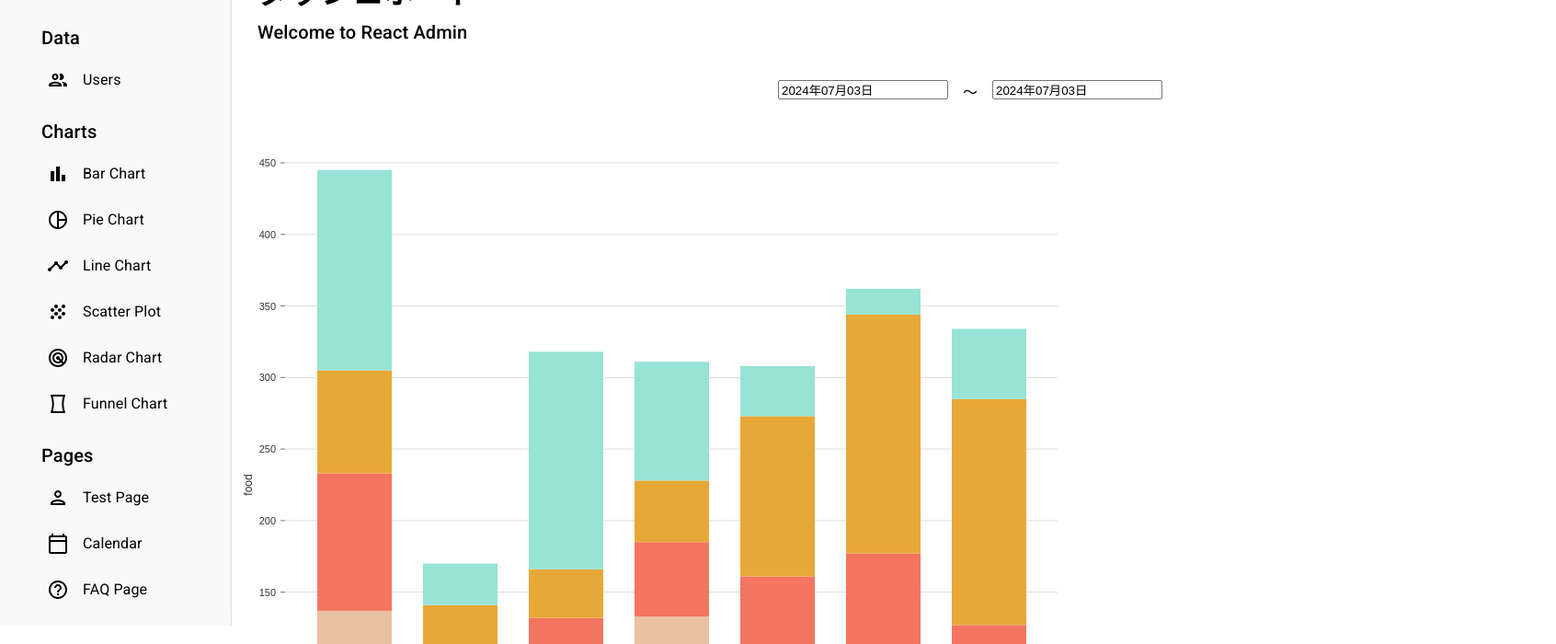
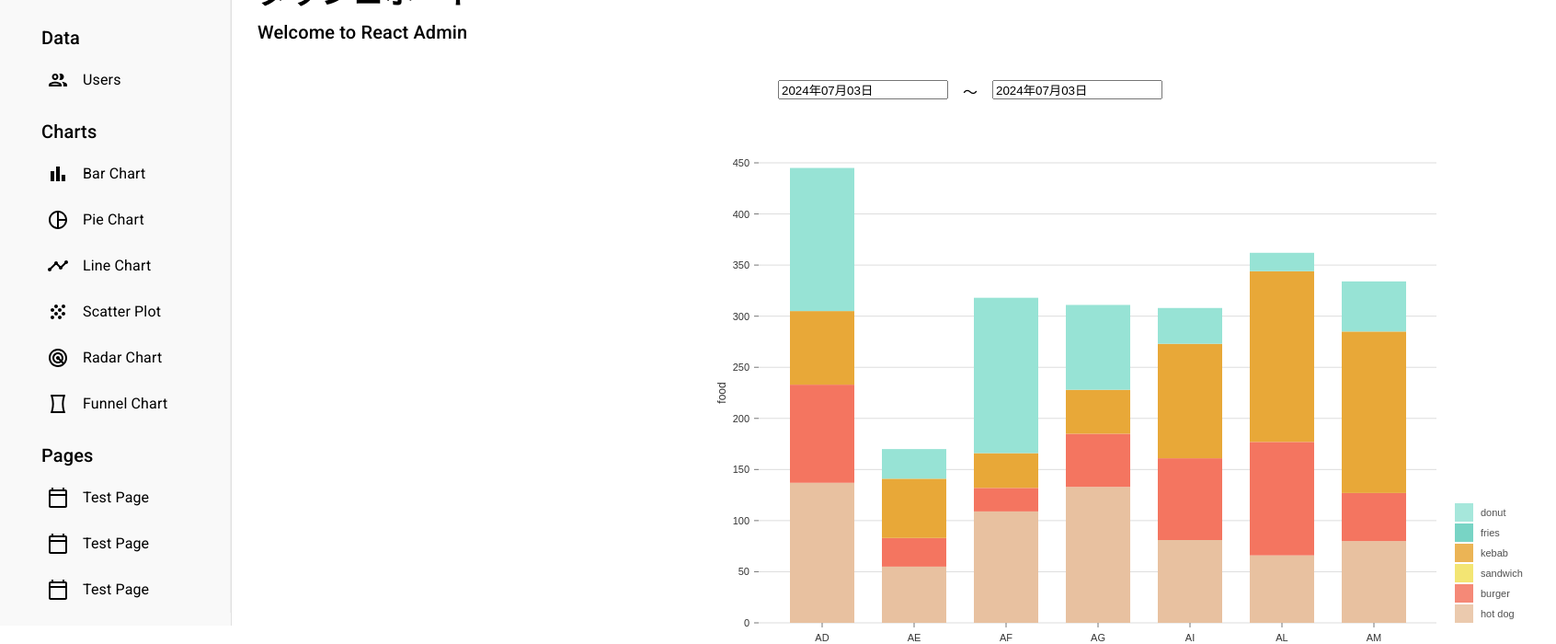
Before and after one commit to masakiwakabayashi/react_admin_panel_test, a React (Vite) app: page /bar in a window 1280 px wide. Shown: the part 120-820 px from the top of the page at 92% size, 1692 px wide, since content can reach past the window. Built offline with nearby package versions, Linux system fonts and the light colour scheme.

Commit message:
create diagram pages

```diff
--- a/src/App.jsx
+++ b/src/App.jsx
@@ -1,12 +1,12 @@
 import { Routes, Route } from "react-router-dom";
 import Dashboard from "./components/pages/Dashboard";
 import Users from "./components/pages/Users";
-import BarChart from "./components/organisms/diagrams/BarChart";
-import PieChart from "./components/organisms/diagrams/PieChart";
-import LineChart from "./components/organisms/diagrams/LineChart";
-import ScatterPlot from "./components/organisms/diagrams/ScatterPlot";
-import Radar from "./components/organisms/diagrams/Radar";
-import Funnel from "./components/organisms/diagrams/Funnel";
+import BarChartPage from "./components/pages/BarChartPage";
+import PieChartPage from "./components/pages/PieChartPage";
+import LineChartPage from "./components/pages/LineChartPage";
+import ScatterPlotPage from "./components/pages/ScatterPlotPage";
+import RadarChartPage from "./components/pages/RadarChartPage";
+import FunnelChartPage from "./components/pages/FunnelChartPage";
 import Topbar from "./components/molecules/Topbar";
 import Sidebar from "./components/molecules/Sidebar";
 
@@ -25,12 +25,12 @@ const App = () => (
       <Routes>
         <Route path="/" element={<Dashboard />} />
         <Route path="/users" element={<Users />} />
-        <Route path="/bar" element={<BarChart />} />
-        <Route path="/pie" element={<PieChart />} />
-        <Route path="/line" element={<LineChart />} />
-        <Route path="/scatter_plot" element={<ScatterPlot />} />
-        <Route path="/radar" element={<Radar />} />
-        <Route path="/funnel" element={<Funnel />} />
+        <Route path="/bar" element={<BarChartPage />} />
+        <Route path="/pie" element={<PieChartPage />} />
+        <Route path="/line" element={<LineChartPage />} />
+        <Route path="/scatter_plot" element={<ScatterPlotPage />} />
+        <Route path="/radar" element={<RadarChartPage />} />
+        <Route path="/funnel" element={<FunnelChartPage />} />
         <Route path="/test" element={<Test />} />
       </Routes>
     </main>
--- a/src/components/molecules/Sidebar.jsx
+++ b/src/components/molecules/Sidebar.jsx
@@ -167,21 +167,21 @@ const Sidebar = () => {
               <Item
                 title="Test Page"
                 to="/test"
-                icon={<PersonOutlinedIcon />}
-                selected={selected}
-                setSelected={setSelected}
-              />
-              <Item
-                title="Calendar"
-                to="/calendar"
                 icon={<CalendarTodayOutlinedIcon />}
                 selected={selected}
                 setSelected={setSelected}
               />
               <Item
-                title="FAQ Page"
-                to="/faq"
-                icon={<HelpOutlineOutlinedIcon />}
+                title="Test Page"
+                to="/test"
+                icon={<CalendarTodayOutlinedIcon />}
+                selected={selected}
+                setSelected={setSelected}
+              />
+              <Item
+                title="Test Page"
+                to="/test"
+                icon={<CalendarTodayOutlinedIcon />}
                 selected={selected}
                 setSelected={setSelected}
               />
--- a/src/components/pages/BarChartPage/index.jsx
+++ b/src/components/pages/BarChartPage/index.jsx
@@ -1,9 +1,24 @@
+import { Box } from "@mui/system";
+import BarChart from "../../organisms/diagrams/BarChart";
+import TestTable from "../../organisms/tables/Test";
 
 const BarChartPage = () => {
   return (
-    <div>
-      Enter
-    </div>
+    <Box
+      height="100%"
+    >
+      <Box
+        display="flex"
+        justifyContent="center"
+        maxHeight="600px"
+        height="100%"
+        width="90%"
+        margin="auto"
+      >
+        <BarChart />
+      </Box>
+      <TestTable />
+    </Box>
   );
 }
 
--- a/src/components/pages/FunnelChartPage/index.jsx
+++ b/src/components/pages/FunnelChartPage/index.jsx
@@ -1,9 +1,25 @@
+import { Box } from "@mui/system";
+import Funnel from "../../organisms/diagrams/Funnel";
+
+import TestTable from "../../organisms/tables/Test";
 
 const FunnelChartPage = () => {
   return (
-    <div>
-      Enter
-    </div>
+    <Box
+      height="100%"
+    >
+      <Box
+        display="flex"
+        justifyContent="center"
+        maxHeight="600px"
+        height="100%"
+        width="90%"
+        margin="auto"
+      >
+        <Funnel />
+      </Box>
+      <TestTable />
+    </Box>
   );
 }
 
--- a/src/components/pages/LineChartPage/index.jsx
+++ b/src/components/pages/LineChartPage/index.jsx
@@ -1,9 +1,24 @@
+import { Box } from "@mui/system";
+import LineChart from "../../organisms/diagrams/LineChart";
+import TestTable from "../../organisms/tables/Test";
 
 const LineChartPage = () => {
   return (
-    <div>
-      Enter
-    </div>
+    <Box
+      height="100%"
+    >
+      <Box
+        display="flex"
+        justifyContent="center"
+        maxHeight="600px"
+        height="100%"
+        width="90%"
+        margin="auto"
+      >
+        <LineChart />
+      </Box>
+      <TestTable />
+    </Box>
   );
 }
 
--- a/src/components/pages/PieChartPage/index.jsx
+++ b/src/components/pages/PieChartPage/index.jsx
@@ -1,9 +1,24 @@
+import { Box } from "@mui/system";
+import PieChart from "../../organisms/diagrams/PieChart";
+import TestTable from "../../organisms/tables/Test";
 
 const PieChartPage = () => {
   return (
-    <div>
-      Enter
-    </div>
+    <Box
+      height="100%"
+    >
+      <Box
+        display="flex"
+        justifyContent="center"
+        maxHeight="600px"
+        height="100%"
+        width="90%"
+        margin="auto"
+      >
+        <PieChart />
+      </Box>
+      <TestTable />
+    </Box>
   );
 }
 
--- a/src/components/pages/RadarChartPage/index.jsx
+++ b/src/components/pages/RadarChartPage/index.jsx
@@ -1,9 +1,24 @@
+import { Box } from "@mui/system";
+import Radar from "../../organisms/diagrams/Radar";
+import TestTable from "../../organisms/tables/Test";
 
 const RadarChartPage = () => {
   return (
-    <div>
-      Enter
-    </div>
+    <Box
+      height="100%"
+    >
+      <Box
+        display="flex"
+        justifyContent="center"
+        maxHeight="600px"
+        height="100%"
+        width="90%"
+        margin="auto"
+      >
+        <Radar />
+      </Box>
+      <TestTable />
+    </Box>
   );
 }
 
--- a/src/components/pages/ScatterPlotPage/index.jsx
+++ b/src/components/pages/ScatterPlotPage/index.jsx
@@ -1,9 +1,24 @@
+import { Box } from "@mui/system";
+import ScatterPlot from "../../organisms/diagrams/ScatterPlot";
+import TestTable from "../../organisms/tables/Test";
 
 const ScatterPlotPage = () => {
   return (
-    <div>
-      Enter
-    </div>
+    <Box
+      height="100%"
+    >
+      <Box
+        display="flex"
+        justifyContent="center"
+        maxHeight="600px"
+        height="100%"
+        width="90%"
+        margin="auto"
+      >
+        <ScatterPlot />
+      </Box>
+      <TestTable />
+    </Box>
   );
 }
 
```
